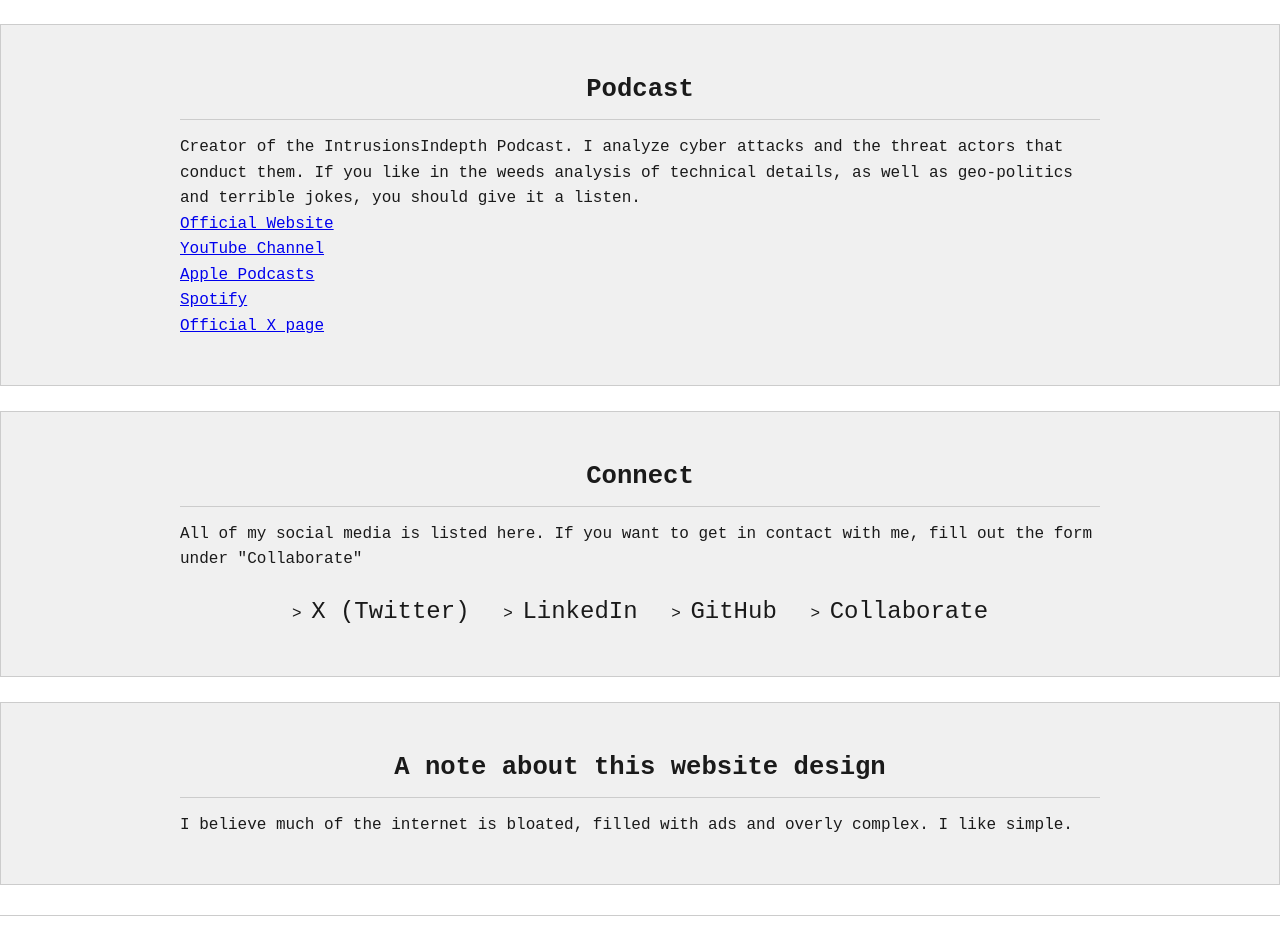
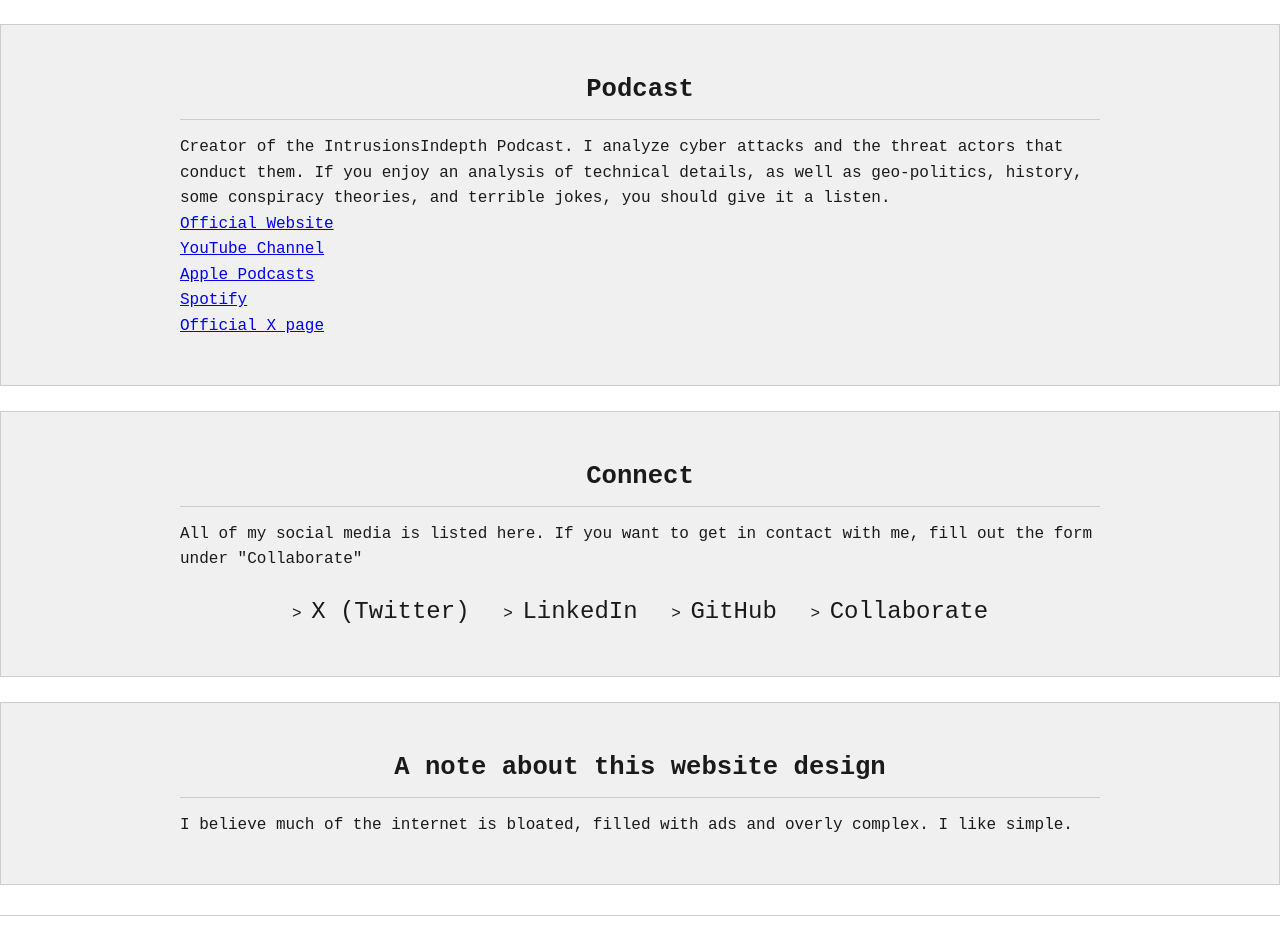
Before and after one commit to joshstepp/joshstepp.github.io, a plain HTML site: page index.html in a window 1280 px wide. Shown: the part 1064-1996 px from the top of the page. Drawn offline with Linux system fonts and the light colour scheme.

Commit message:
minor fixes

```diff
--- a/index.html
+++ b/index.html
@@ -48,7 +48,7 @@ Josh Stepp is a cybersecurity professional with over a decade of experience in t
         <div class="container">
             <h2>Podcast</h2>
             <p>
-                Creator of the IntrusionsIndepth Podcast. I analyze cyber attacks and the threat actors that conduct them. If you like in the weeds analysis of technical details, as well as geo-politics and terrible jokes, you should give it a listen.
+                Creator of the IntrusionsIndepth Podcast. I analyze cyber attacks and the threat actors that conduct them. If you enjoy an analysis of technical details, as well as geo-politics, history, some conspiracy theories, and terrible jokes, you should give it a listen.
             </p>
             <p><a href="https://www.intrusionsindepth.com/" target="_blank">Official Website</a></p>
             <p><a href="https://www.youtube.com/@IntrusionsInDepth" target="_blank">YouTube Channel</a></p>
```
